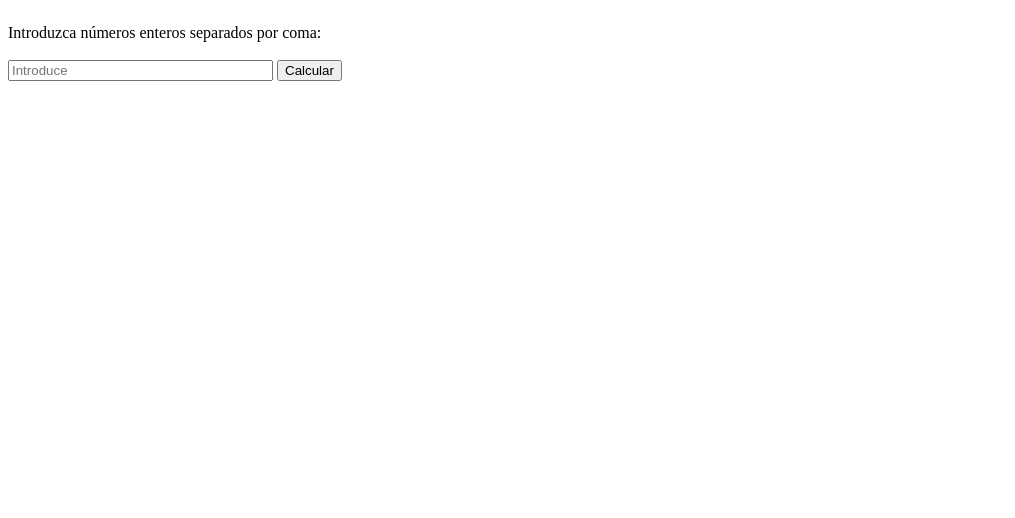
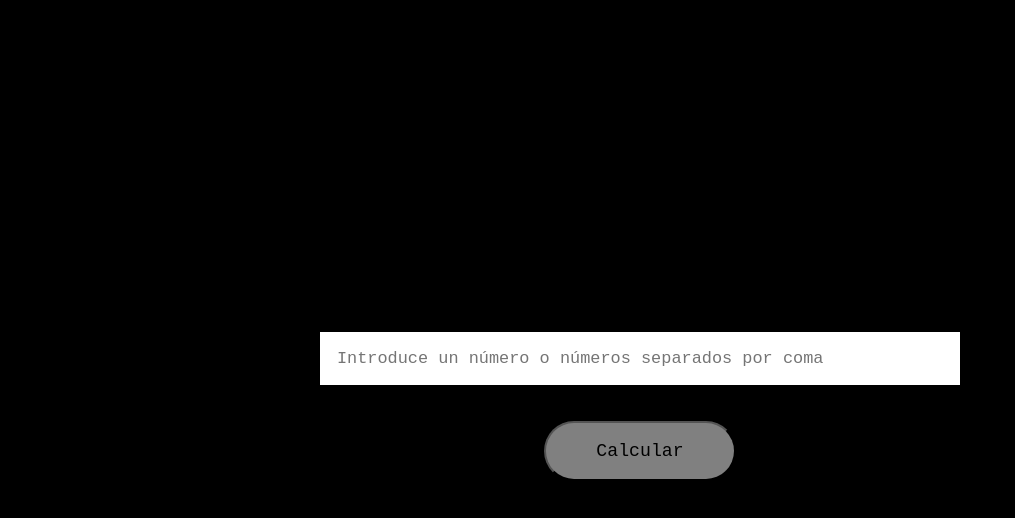
Before and after one commit to josuehoenicka/calculator1, a plain HTML site: page index.html in a window 1280 px wide. Shown: the whole page, without its empty margins (0-1015 px from the left). Drawn offline with Linux system fonts and the light colour scheme.

Commit message:
update: improve structure & functionality

```diff
--- a/index.html
+++ b/index.html
@@ -1,21 +1,21 @@
 <!DOCTYPE html>
-<html lang="en">
+<html lang="es">
 <head>
     <meta charset="UTF-8">
     <meta http-equiv="X-UA-Compatible" content="IE=edge">
     <meta name="viewport" content="width=device-width, initial-scale=1.0">
-    <title>Document</title>
+    <link rel="stylesheet" href="./src/index.css">
+    <title>Calcular números (MCD & mcm)</title>
 </head>
 <body>
     <form id="mcmMCD" name="mcmMCD" style="padding-top: 1rem">
-      <label forHTML="dataInput">Introduzca números enteros separados por coma: </label>
       <br><br>
-      <input type="text" id="dataInput" name="dataInput" size="30" placeholder="Introduce" pattern="^\d+[0-9,]+\d+$" required/>
+      <input type="text" id="dataInput" name="dataInput" size="30" placeholder="Introduce un número o números separados por coma" pattern="^\d+[0-9,]+\d+$" required/>
       <button type="button" onclick="calcularMCDmcm()">Calcular</button>
       <br><br>
       <div id="MCD"></div>
-      <div id="MCM"></div>
+      <div id="mcm"></div>
     </form>
   </body>
-  <script src="main.js"></script>
+  <script src="./src/index.js"></script>
 </html>
--- /dev/null
+++ b/src/index.css
@@ -0,0 +1,50 @@
+* {
+    box-sizing: border-box;
+    padding: 0;
+    margin: 0;
+    font-family: monospace;
+}
+
+body {
+    width: 100vw;
+    height: 100vh;
+    display: flex;
+    justify-content: center;
+    align-items: center;
+    background-color: black;
+    color: white;
+}
+
+button {
+    margin-top: 2em;
+    padding: 1em;
+    width: 15vw;
+    border-radius: 2em;
+    font-size: 1.4em;
+    background-color: gray;
+}
+
+button:hover {
+    cursor: pointer;
+    background-color: white;
+    transition: 0.5s;
+}
+
+#mcmMCD {
+    width: 100vw;
+    display: flex;
+    flex-direction: column;
+    align-items: center;
+}
+
+input {
+    width: 50vw;
+    padding: 1em;
+    font-size: 1.3em;
+    border: none;
+    color: black;
+}
+
+#MCD, #mcm {
+    font-size: 2em;
+}
--- a/main.js
+++ b/src/index.js
@@ -36,7 +36,7 @@ for(var i = 0; i < input.length; i++) {
 
 // ahora ya podemos usar el método 'apply' con nuestras funciones MCD y mcm
 document.getElementById('MCD').innerText = 'MCD: ' +  MCD.apply(window, numbers);
-document.getElementById('MCM').innerText = 'MCM: ' +  mcm.apply(window, numbers);
+document.getElementById('mcm').innerText = 'mcm: ' +  mcm.apply(window, numbers);
 
 // también lo puedes usar en la cónsola.
 console.log('MCD:', MCD.apply(window, numbers));
```
